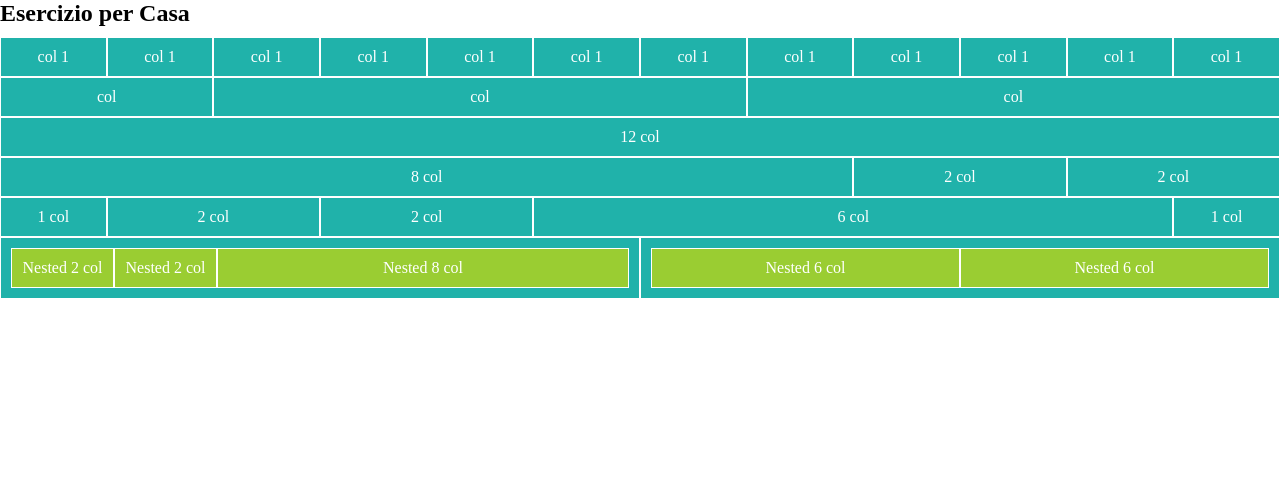
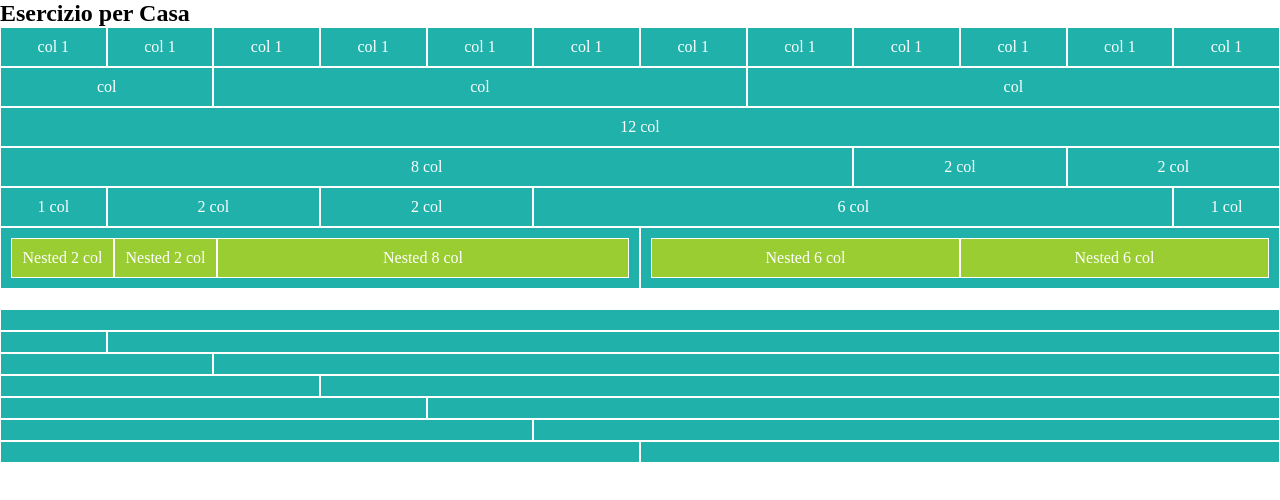
Before and after one commit to FedeAle1525/html-css-12bool, a plain HTML site: page index.html in a window 1280 px wide. Drawn offline with Linux system fonts and the light colour scheme.

Commit message:
FEAT structure "row/col" for second section

```diff
--- a/css/style.css
+++ b/css/style.css
@@ -4,7 +4,7 @@
 }
 
 .section{
-    padding: 10px 0;
+    padding-bottom: 20px;
 }
 
 [class*="col-"]{
--- a/index.html
+++ b/index.html
@@ -10,9 +10,11 @@
 </head>
 <body>
 
-    <h1 class="title">Esercizio per Casa</h1>
+    <!-- Section 1 -->
+    <section class="section">
 
-    <section class="section">
+        <h1 class="title">Esercizio per Casa</h1>
+
         <!-- Riga con 12 Colone da 1/12 -->
         <div class="row">
             <div class="col-1">col 1</div>
@@ -76,6 +78,47 @@
             </div>
         </div>
     </section>
+    <!-- Fine Section 1 -->
+
+    <!-- Section 2 -->
+    <section class="section">
+        <div class="row">
+            <div class="col-12"></div>
+        </div>
+
+        <div class="row">
+            <div class="col-1"></div>
+            <div class="col-11"></div>
+        </div>
+
+        <div class="row">
+            <div class="col-2"></div>
+            <div class="col-10"></div>
+        </div>
+
+        <div class="row">
+            <div class="col-3"></div>
+            <div class="col-9"></div>
+        </div>
+
+        <div class="row">
+            <div class="col-4"></div>
+            <div class="col-8"></div>
+        </div>
+
+        <div class="row">
+            <div class="col-5"></div>
+            <div class="col-7"></div>
+        </div>
+
+        <div class="row">
+            <div class="col-6"></div>
+            <div class="col-6"></div>
+        </div>
+    </section>
+    <!-- Fine Section 2 -->
+
+
 
 </body>
 </html>
```
